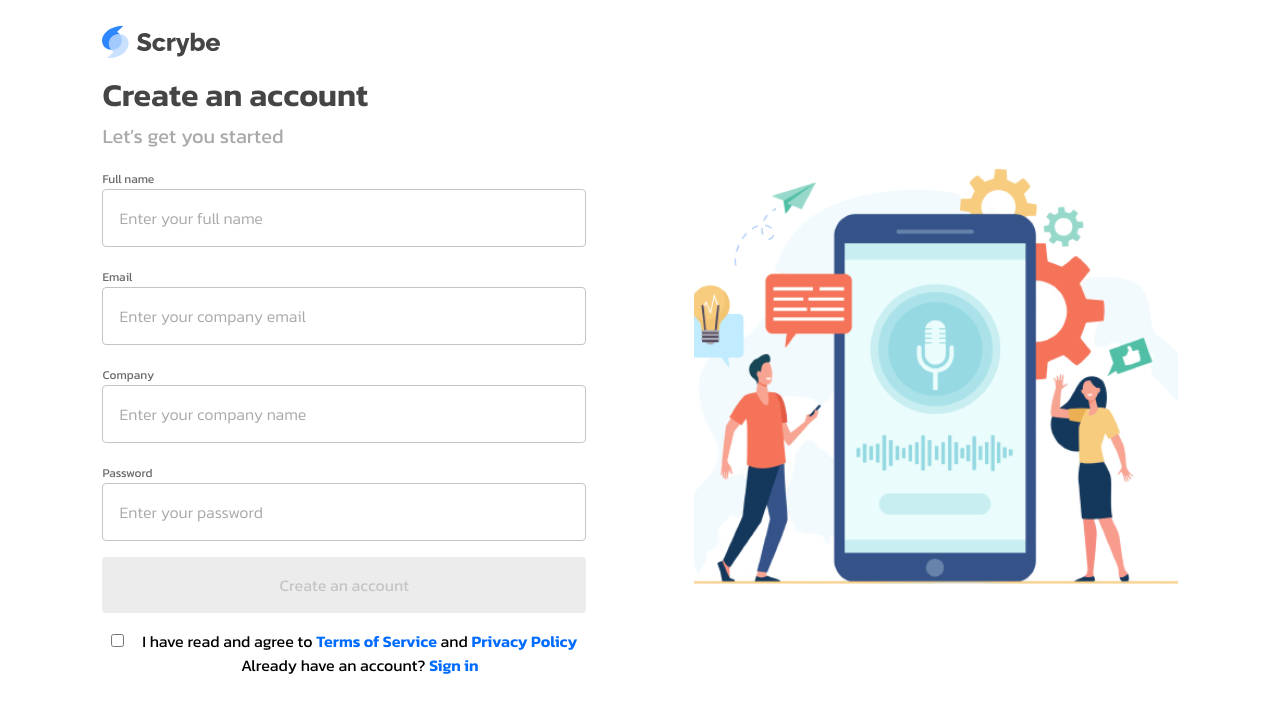
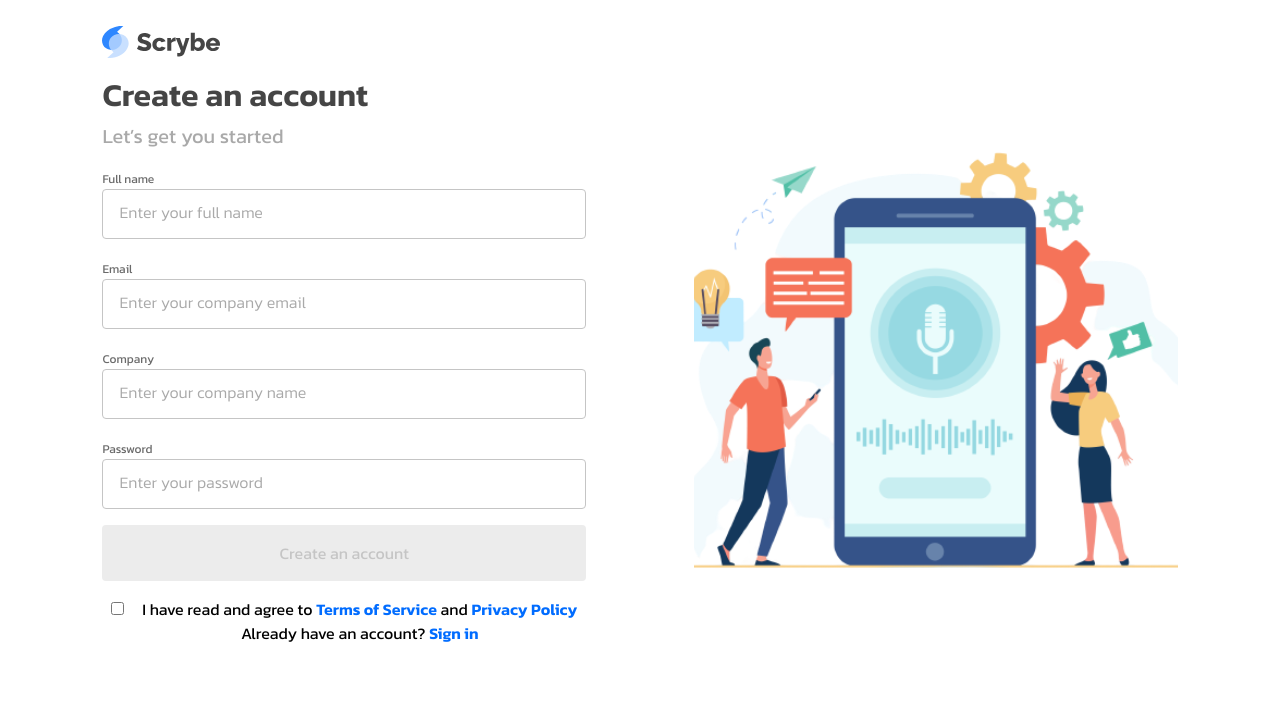
Before and after one commit to KodianKodes/customersupport.web-1, a React (Vite) app in the folder scrybe_frontend/: page / in a window 1280 px wide. Shown: the top 712 px of the page. Built offline with nearby package versions, Linux system fonts and the light colour scheme.

Commit message:
Eslint Fixes

```diff
--- a/scrybe_frontend/src/pages/ForgetPassword.jsx
+++ b/scrybe_frontend/src/pages/ForgetPassword.jsx
@@ -1,11 +1,16 @@
-import React from 'react'
-import { useForm } from 'react-hook-form'
-import { useState } from 'react'
-import { NavLink } from 'react-router-dom'
-import SignInOutResetHeader from '../components/SignInOutResetHeader';
+import React, { useState } from "react";
+import { useForm } from "react-hook-form";
+
+import { NavLink } from "react-router-dom";
+import SignInOutResetHeader from "../components/SignInOutResetHeader";
 
 function ForgetPassword() {
-  const {register, handleSubmit, watch, formState: { errors }} = useForm();
+  const {
+    register,
+    handleSubmit,
+    watch,
+    formState: { errors },
+  } = useForm();
 
   /* eslint-disable no-unused-vars */
   const [userInfo, setUserInfo] = useState();
@@ -13,30 +18,52 @@ function ForgetPassword() {
   const onSubmit = (data) => {
     console.log(data);
     setUserInfo(data);
-  }
+  };
 
   // Watch event for disable button
-  const email = watch('email')
+  const email = watch("email");
 
-  console.log('email', email)
+  console.log("email", email);
 
-  const isValid = email
-
+  const isValid = email;
 
   return (
     <>
-      <SignInOutResetHeader/>
+      <SignInOutResetHeader />
       <main className="signup-wrapper">
         <div className="signup">
           <div className="first signin other-than-signup">
-          <h1>Forgot password</h1>
-          <h3>No worries we will send your reset details</h3>
-            <form onSubmit={ handleSubmit(onSubmit) }>
-              <label htmlFor="email">Email</label>
-              <input type="email" name="email" id="email" placeholder="Enter your company email" className={`${errors.email && "error-input"} `} {...register('email', {required:'Email is required', pattern:{value:/^([\w.%+-]+)@([\w-]+\.)+([\w]{2,})$/i, message:"Please enter a correct company email address"}})}/>
-              <p className="error-msg">{ errors.email?.message }</p>
-              <input type="submit" disabled = {!isValid} value="Reset password" className={`${isValid && 'submit-valid'}`}/>
-              <p>Don’t have an account? <NavLink  to={'/'}>Sign up</NavLink></p>
+            <h1>Forgot password</h1>
+            <h3>No worries we will send your reset details</h3>
+            <form onSubmit={handleSubmit(onSubmit)}>
+              <label htmlFor="email">
+                Email
+                <input
+                  type="email"
+                  name="email"
+                  id="email"
+                  placeholder="Enter your company email"
+                  className={`${errors.email && "error-input"} `}
+                  // eslint-disable-next-line
+                  {...register("email", {
+                    required: "Email is required",
+                    pattern: {
+                      value: /^([\w.%+-]+)@([\w-]+\.)+([\w]{2,})$/i,
+                      message: "Please enter a correct company email address",
+                    },
+                  })}
+                />
+              </label>
+              <p className="error-msg">{errors.email?.message}</p>
+              <input
+                type="submit"
+                disabled={!isValid}
+                value="Reset password"
+                className={`${isValid && "submit-valid"}`}
+              />
+              <p>
+                Don’t have an account? <NavLink to="/">Sign up</NavLink>
+              </p>
             </form>
           </div>
           <div className="second">
@@ -45,7 +72,7 @@ function ForgetPassword() {
         </div>
       </main>
     </>
-  )
+  );
 }
 
-export default ForgetPassword
+export default ForgetPassword;
--- a/scrybe_frontend/src/pages/SetNewPassword.jsx
+++ b/scrybe_frontend/src/pages/SetNewPassword.jsx
@@ -1,27 +1,32 @@
-import React from 'react'
-import { useForm } from 'react-hook-form'
-import { useState } from 'react'
-import SignInOutResetHeader from '../components/SignInOutResetHeader';
+import React, { useState } from "react";
+import { useForm } from "react-hook-form";
+
+import SignInOutResetHeader from "../components/SignInOutResetHeader";
 
 function SetNewPassword() {
-  const {register, handleSubmit, watch, formState: { errors }} = useForm();
+  const {
+    register,
+    handleSubmit,
+    watch,
+    formState: { errors },
+  } = useForm();
   /* eslint-disable no-unused-vars */
   const [userInfo, setUserInfo] = useState();
   /* eslint-enable no-unused-vars */
   const onSubmit = (data) => {
     console.log(data);
     setUserInfo(data);
-    console.log(errors)
-  }
+    console.log(errors);
+  };
 
   // Watch event for disable button
-  const password = watch('password')
-  const password2 = watch('password2')
+  const password = watch("password");
+  const password2 = watch("password2");
 
-  console.log('password', password)
-  console.log('password2', password2)
+  console.log("password", password);
+  console.log("password2", password2);
 
-  const isValid = password && password2
+  const isValid = password && password2;
   return (
     <>
       <SignInOutResetHeader />
@@ -31,16 +36,52 @@ function SetNewPassword() {
           <div className="first signin other-than-signup">
             <h1>Set new password</h1>
             <h3>Your new password must be different from the previous one</h3>
-              <form onSubmit={ handleSubmit(onSubmit) }>
-                <label htmlFor="password">Password</label>
-                <input type="password" name="password" id="password" placeholder="Password at least 8 characters" className={`${errors.password && "error-input"} `} {...register('password', {required:'Password is required', minLength:{value:8, message:"Password must be at least 8 characters"}})}/>
-                <p className="error-msg">{ errors.password?.message }</p>
+            <form onSubmit={handleSubmit(onSubmit)}>
+              <label htmlFor="password">
+                Password
+                <input
+                  type="password"
+                  name="password"
+                  id="password"
+                  placeholder="Password at least 8 characters"
+                  className={`${errors.password && "error-input"} `}
+                  // eslint-disable-next-line
+                  {...register("password", {
+                    required: "Password is required",
+                    minLength: {
+                      value: 8,
+                      message: "Password must be at least 8 characters",
+                    },
+                  })}
+                />
+              </label>
+              <p className="error-msg">{errors.password?.message}</p>
 
-                <label htmlFor="password2">Password</label>
-                <input type="password" name="password2" id="password2" placeholder="Confirm Password" className={`${errors.password && "error-input"} `} {...register('password2', {required:'Password is required', minLength:{value:8, message:"Password inputted did not match"}})}/>
-                <p className="error-msg">{ errors.password2?.message }</p>
-                <input type="submit" value="Reset password" className={`${isValid && 'submit-valid'}`}/>
-              </form>
+              <label htmlFor="password2">
+                Password
+                <input
+                  type="password"
+                  name="password2"
+                  id="password2"
+                  placeholder="Confirm Password"
+                  className={`${errors.password && "error-input"} `}
+                  // eslint-disable-next-line
+                  {...register("password2", {
+                    required: "Password is required",
+                    minLength: {
+                      value: 8,
+                      message: "Password inputted did not match",
+                    },
+                  })}
+                />
+              </label>
+              <p className="error-msg">{errors.password2?.message}</p>
+              <input
+                type="submit"
+                value="Reset password"
+                className={`${isValid && "submit-valid"}`}
+              />
+            </form>
           </div>
           <div className="second">
             <img src="img/reset-pw.png" alt="" />
@@ -48,7 +89,7 @@ function SetNewPassword() {
         </div>
       </main>
     </>
-  )
+  );
 }
 
-export default SetNewPassword
+export default SetNewPassword;
--- a/scrybe_frontend/src/pages/SignIn.jsx
+++ b/scrybe_frontend/src/pages/SignIn.jsx
@@ -1,31 +1,33 @@
-import React from 'react'
-import { useForm } from 'react-hook-form'
-import { useState } from 'react'
-import { NavLink } from 'react-router-dom'
-import SignInOutResetHeader from '../components/SignInOutResetHeader';
+import React, { useState } from "react";
+import { useForm } from "react-hook-form";
+
+import { NavLink } from "react-router-dom";
+import SignInOutResetHeader from "../components/SignInOutResetHeader";
 
 function Signin() {
-  const {register, handleSubmit, watch, formState: { errors }} = useForm();
+  const {
+    register,
+    handleSubmit,
+    watch,
+    formState: { errors },
+  } = useForm();
   /* eslint-disable no-unused-vars */
   const [userInfo, setUserInfo] = useState();
   /* eslint-enable no-unused-vars */
-
   const onSubmit = (data) => {
     console.log(data);
     setUserInfo(data);
-    console.log(errors)
-  }
+    console.log(errors);
+  };
 
   // Watch event for disable button
-  const email = watch('email')
-  const password = watch('password')
+  const email = watch("email");
+  const password = watch("password");
 
-  console.log('email', email)
-  console.log('password', password)
+  console.log("email", email);
+  console.log("password", password);
 
-  const isValid = email && password
-
-
+  const isValid = email && password;
 
   return (
     <>
@@ -33,24 +35,66 @@ function Signin() {
       <main className="signup-wrapper">
         <div className="signup">
           <div className="first signin other-than-signup">
-          <h1>Welcome back, Scryber!</h1>
-          <h3>Please enter your details</h3>
-            <form onSubmit={ handleSubmit(onSubmit) }>
-              <label htmlFor="email">Email</label>
-              <input type="email" name="email" id="email" placeholder="Enter your company email" className={`${errors.email && "error-input"} `} {...register('email', {required:'Email is required', pattern:{value:/^([\w.%+-]+)@([\w-]+\.)+([\w]{2,})$/i, message:"Please enter a correct company email address"}})}/>
-              <p className="error-msg">{ errors.email?.message }</p>
-              <label htmlFor="password">Password</label>
-              <input type="password" name="password" id="password" placeholder="Password at least 8 characters" className={`${errors.password && "error-input"} `} {...register('password', {required:'Password is required', minLength:{value:8, message:"Password you input is different from your current password"}})}/>
-              <p className="error-msg">{ errors.password?.message }</p>
+            <h1>Welcome back, Scryber!</h1>
+            <h3>Please enter your details</h3>
+            <form onSubmit={handleSubmit(onSubmit)}>
+              <label htmlFor="email">
+                Email
+                <input
+                  type="email"
+                  name="email"
+                  id="email"
+                  placeholder="Enter your company email"
+                  className={`${errors.email && "error-input"} `}
+                  // eslint-disable-next-line
+                  {...register("email", {
+                    required: "Email is required",
+                    pattern: {
+                      value: /^([\w.%+-]+)@([\w-]+\.)+([\w]{2,})$/i,
+                      message: "Please enter a correct company email address",
+                    },
+                  })}
+                />
+              </label>
+              <p className="error-msg">{errors.email?.message}</p>
+              <label htmlFor="password">
+                Password
+                <input
+                  type="password"
+                  name="password"
+                  id="password"
+                  placeholder="Password at least 8 characters"
+                  className={`${errors.password && "error-input"} `}
+                  // eslint-disable-next-line
+                  {...register("password", {
+                    required: "Password is required",
+                    minLength: {
+                      value: 8,
+                      message:
+                        "Password you input is different from your current password",
+                    },
+                  })}
+                />
+              </label>
+              <p className="error-msg">{errors.password?.message}</p>
               <div className="accept remember">
-                <div className='remember-me'>
+                <div className="remember-me">
                   <input type="checkbox" name="" id="" />
-                  <span className='remember-span'>Remember me</span>
+                  <span className="remember-span">Remember me</span>
                 </div>
-                <NavLink to={'/forget-password'} className="remember-forget" >Forgot password?</NavLink>
+                <NavLink to="/forget-password" className="remember-forget">
+                  Forgot password?
+                </NavLink>
               </div>
-              <input type="submit" disabled = {!isValid} value="Sign in" className={`${isValid && 'submit-valid'}`}/>
-              <p>Don’t have an account? <NavLink  to={'/'}>Sign up</NavLink></p>
+              <input
+                type="submit"
+                disabled={!isValid}
+                value="Sign in"
+                className={`${isValid && "submit-valid"}`}
+              />
+              <p>
+                Don’t have an account? <NavLink to="/">Sign up</NavLink>
+              </p>
             </form>
           </div>
           <div className="second">
@@ -59,7 +103,7 @@ function Signin() {
         </div>
       </main>
     </>
-  )
+  );
 }
 
-export default Signin
+export default Signin;
--- a/scrybe_frontend/src/pages/SignUp.jsx
+++ b/scrybe_frontend/src/pages/SignUp.jsx
@@ -1,34 +1,37 @@
-import React from "react";
-import { useForm } from 'react-hook-form'
-import { useState } from 'react'
-import { NavLink } from 'react-router-dom'
+import React, { useState } from "react";
+import { useForm } from "react-hook-form";
+
+import { NavLink } from "react-router-dom";
 import SignInOutResetHeader from "../components/SignInOutResetHeader";
 
 function Signup() {
-  const {register, handleSubmit, watch, formState: { errors }} = useForm();
+  const {
+    register,
+    handleSubmit,
+    watch,
+    formState: { errors },
+  } = useForm();
   /* eslint-disable no-unused-vars */
   const [userInfo, setUserInfo] = useState();
   /* eslint-enable no-unused-vars */
   const onSubmit = (data) => {
     console.log(data);
     setUserInfo(data);
-    console.log(errors)
-  }
+    console.log(errors);
+  };
 
   // Watch event for disable button
-  const fullname = watch('fullname')
-  const email = watch('email')
-  const company = watch('company')
-  const password = watch('password')
+  const fullname = watch("fullname");
+  const email = watch("email");
+  const company = watch("company");
+  const password = watch("password");
 
-  console.log('fullname', fullname)
-  console.log('email', email)
-  console.log('company', company)
-  console.log('password', password)
+  console.log("fullname", fullname);
+  console.log("email", email);
+  console.log("company", company);
+  console.log("password", password);
 
-  const isValid = fullname && email && company && password
-
-
+  const isValid = fullname && email && company && password;
 
   return (
     <>
@@ -37,29 +40,95 @@ function Signup() {
       <main className="signup-wrapper">
         <div className="signup">
           <div className="first">
-          <h1>Create an account</h1>
-          <h3>Let’s get you started</h3>
-            <form onSubmit={ handleSubmit(onSubmit) }>
-              <label htmlFor="fullname">Full name</label>
-              <input type="text" name="fullname" id="fullname" placeholder="Enter your full name" className={`${errors.fullname && "error-input"} `} {...register('fullname', {required:'Name is required'})}/>
-              <p className="error-msg">{ errors.fullname?.message }</p>
+            <h1>Create an account</h1>
+            <h3>Let’s get you started</h3>
+            <form onSubmit={handleSubmit(onSubmit)}>
+              <label htmlFor="fullname">
+                Full name
+                <input
+                  type="text"
+                  name="fullname"
+                  id="fullname"
+                  placeholder="Enter your full name"
+                  className={`${errors.fullname && "error-input"} `}
+                  // eslint-disable-next-line
+                  {...register("fullname", { required: "Name is required" })}
+                />
+              </label>
+              <p className="error-msg">{errors.fullname?.message}</p>
 
-              <label htmlFor="email">Email</label>
-              <input type="email" name="email" id="email" placeholder="Enter your company email" className={`${errors.email && "error-input"} `} {...register('email', {required:'Email is required', pattern:{value:/^([\w.%+-]+)@([\w-]+\.)+([\w]{2,})$/i, message:"Please enter a correct company email address"}})}/>
-              <p className="error-msg">{ errors.email?.message }</p>
+              <label htmlFor="email">
+                Email
+                <input
+                  type="email"
+                  name="email"
+                  id="email"
+                  placeholder="Enter your company email"
+                  className={`${errors.email && "error-input"} `}
+                  // eslint-disable-next-line
+                  {...register("email", {
+                    required: "Email is required",
+                    pattern: {
+                      value: /^([\w.%+-]+)@([\w-]+\.)+([\w]{2,})$/i,
+                      message: "Please enter a correct company email address",
+                    },
+                  })}
+                />
+              </label>
+              <p className="error-msg">{errors.email?.message}</p>
 
-              <label htmlFor="company">Company</label>
-              <input type="text" name="company" id="company" placeholder="Enter your company name" className={`${errors.company && "error-input"} `} {...register('company', {required:'Company name is required'})}/>
-              <p className="error-msg">{ errors.company?.message }</p>
+              <label htmlFor="company">
+                Company
+                <input
+                  type="text"
+                  name="company"
+                  id="company"
+                  placeholder="Enter your company name"
+                  className={`${errors.company && "error-input"} `}
+                  // eslint-disable-next-line
+                  {...register("company", {
+                    required: "Company name is required",
+                  })}
+                />
+              </label>
+              <p className="error-msg">{errors.company?.message}</p>
 
-              <label htmlFor="password">Password</label>
-              <input type="password" name="password" id="password" placeholder="Enter your password" className={`${errors.password && "error-input"} `} {...register('password', {required:'Password is required', minLength:{value:8, message:"Password must be at least 8 characters"}})}/>
-              <p className="error-msg">{ errors.password?.message }</p>
+              <label htmlFor="password">
+                Password
+                <input
+                  type="password"
+                  name="password"
+                  id="password"
+                  placeholder="Enter your password"
+                  className={`${errors.password && "error-input"} `}
+                  // eslint-disable-next-line
+                  {...register("password", {
+                    required: "Password is required",
+                    minLength: {
+                      value: 8,
+                      message: "Password must be at least 8 characters",
+                    },
+                  })}
+                />
+              </label>
+              <p className="error-msg">{errors.password?.message}</p>
 
-              <input type="submit" disabled = {!isValid} value="Create an account" className={`${isValid && 'submit-valid'}`} />
+              <input
+                type="submit"
+                disabled={!isValid}
+                value="Create an account"
+                className={`${isValid && "submit-valid"}`}
+              />
               <div className="accept up">
                 <input type="checkbox" name="" id="" />
-                <span>I have read and agree to <NavLink to={''}>Terms of Service</NavLink> and <NavLink to={''}>Privacy Policy</NavLink><br />Already have an account? <NavLink to={'/signin'}>Sign in</NavLink></span>
+                <span>
+                  I have read and agree to{" "}
+                  <NavLink to="">Terms of Service</NavLink> and{" "}
+                  <NavLink to="">Privacy Policy</NavLink>
+                  <br />
+                  Already have an account?{" "}
+                  <NavLink to="/signin">Sign in</NavLink>
+                </span>
               </div>
             </form>
           </div>
```
Also changed, not shown: scrybe_frontend/src/App.jsx (+4 -4 lines), scrybe_frontend/src/components/SignInOutResetHeader.jsx (+7 -5 lines), scrybe_frontend/src/pages/PasswordResetSuccessful.jsx (+15 -9 lines), scrybe_frontend/src/pages/Successful.jsx (+12 -9 lines), scrybe_frontend/.eslintrc.json.
